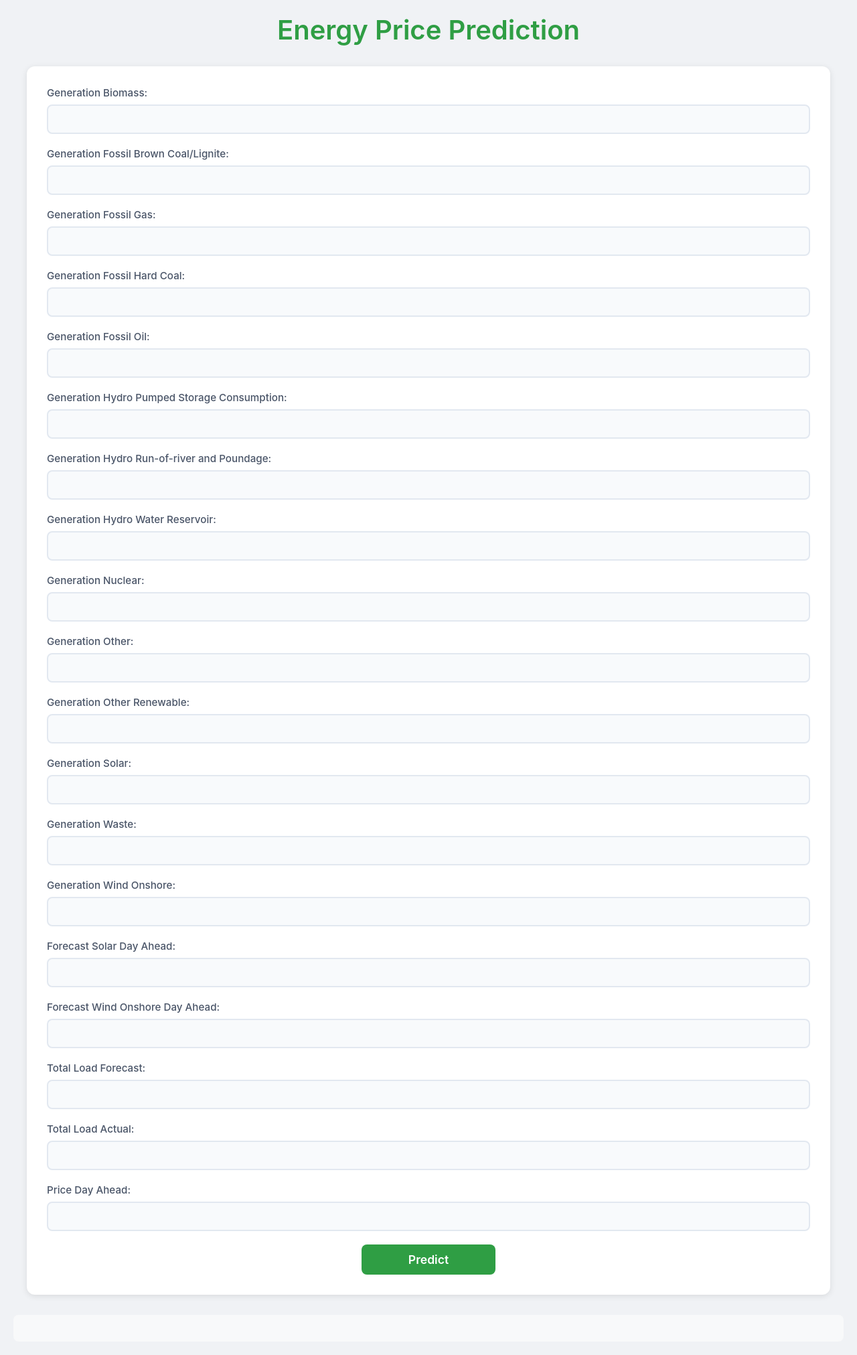
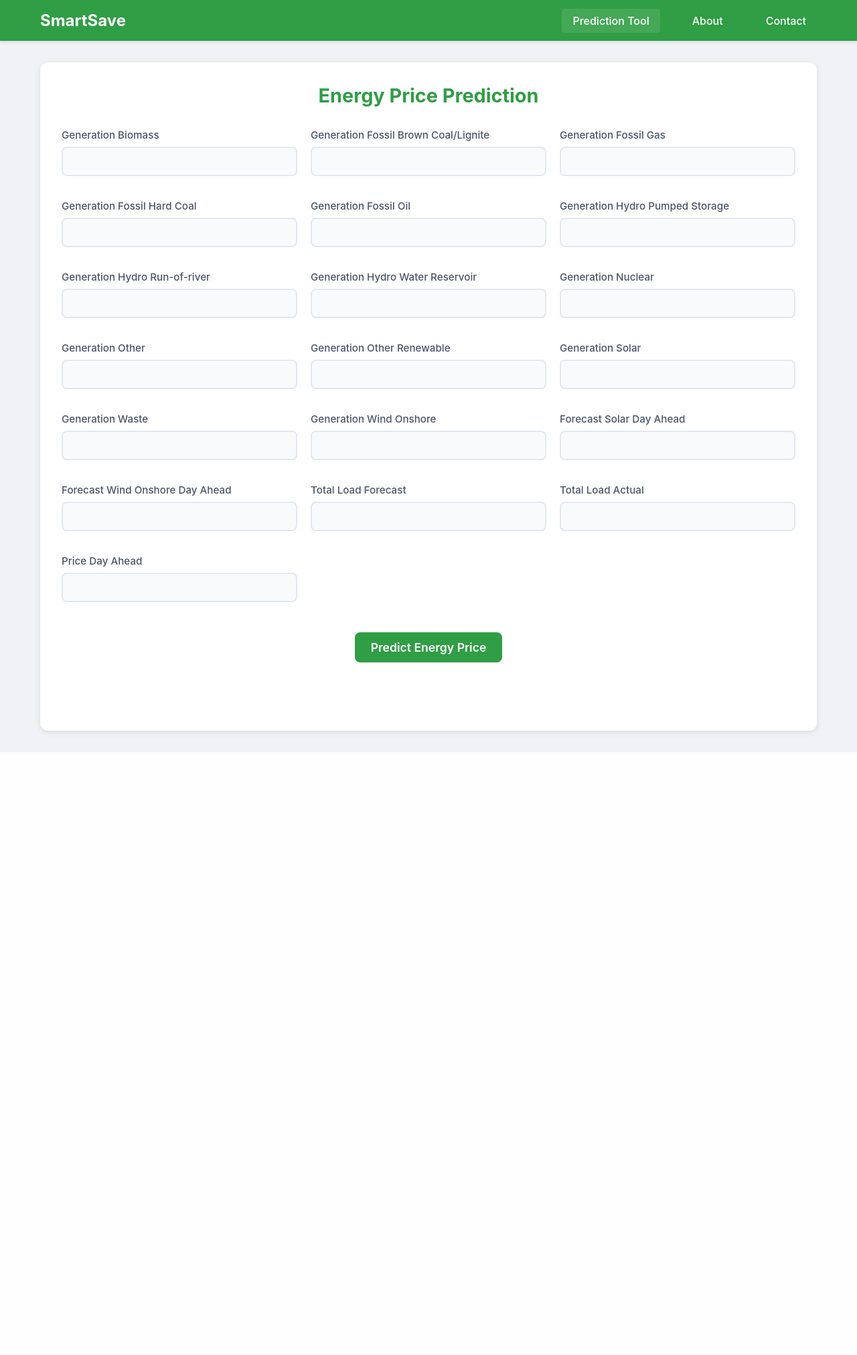
Before and after one commit to kshiraas000/energyHack, a Flask app: page / in a window 1280 px wide. Shown: the whole page at 67% size. After the commit the page ends 1123 px from the top, so only its background shows below. Run offline with Flask 2, Linux system fonts and the light colour scheme; parts of the project's set-up code (start-up, migrations or seed data) failed here and were passed over.

Commit message:
oops forgot to change frontent on the backend side

```diff
--- a/backend/static/style.css
+++ b/backend/static/style.css
@@ -1,4 +1,4 @@
-/* Modern styling for energy prediction form */
+/* Reset and base styles */
 * {
     margin: 0;
     padding: 0;
@@ -8,27 +8,75 @@
 
 body {
     background-color: #f0f2f5;
-    padding: 20px;
     color: #1a1a1a;
+    min-height: 100vh;
 }
 
-h1 {
-    color: #2f9e44;
-    text-align: center;
-    margin-bottom: 30px;
-    font-size: 2.5rem;
-    font-weight: 600;
+/* Navigation styles */
+.navbar {
+    background-color: #2f9e44;
+    color: white;
+    padding: 1rem 0;
+    box-shadow: 0 2px 4px rgba(0, 0, 0, 0.1);
 }
 
-#prediction-form {
+.nav-content {
     max-width: 1200px;
     margin: 0 auto;
+    padding: 0 20px;
+    display: flex;
+    justify-content: space-between;
+    align-items: center;
+}
+
+.nav-logo {
+    font-size: 1.5rem;
+    font-weight: bold;
+    color: white;
+}
+
+.nav-links {
+    display: flex;
+    list-style: none;
+    gap: 2rem;
+}
+
+.nav-links a {
+    color: white;
+    text-decoration: none;
+    font-weight: 500;
+    padding: 0.5rem 1rem;
+    border-radius: 4px;
+    transition: background-color 0.2s;
+}
+
+.nav-links a:hover,
+.nav-links a.active {
+    background-color: rgba(255, 255, 255, 0.1);
+}
+
+/* Main container styles */
+.container {
+    max-width: 1200px;
+    margin: 2rem auto;
+    padding: 0 20px;
+}
+
+.content-box {
     background: white;
-    padding: 30px;
+    padding: 2rem;
     border-radius: 12px;
     box-shadow: 0 2px 10px rgba(0, 0, 0, 0.1);
 }
 
+.section-title {
+    color: #2f9e44;
+    font-size: 1.8rem;
+    margin-bottom: 2rem;
+    text-align: center;
+}
+
+/* Form styles */
 .form-grid {
     display: grid;
     grid-template-columns: repeat(auto-fit, minmax(350px, 1fr));
@@ -83,11 +131,11 @@ button[type="submit"]:hover {
     background-color: #2b8a3e;
 }
 
+/* Results styles */
 #result {
     margin-top: 30px;
     padding: 20px;
     border-radius: 8px;
-    background-color: #f8f9fa;
     text-align: center;
 }
 
@@ -111,18 +159,23 @@ button[type="submit"]:hover {
     border-left: 4px solid #c53030;
 }
 
-/* Responsive adjustments */
+/* Responsive styles */
 @media (max-width: 768px) {
-    body {
+    .nav-content {
+        flex-direction: column;
+        gap: 1rem;
+    }
+
+    .nav-links {
+        gap: 1rem;
+    }
+
+    .container {
         padding: 10px;
     }
 
-    h1 {
-        font-size: 2rem;
-    }
-
-    #prediction-form {
-        padding: 20px;
+    .content-box {
+        padding: 1rem;
     }
 
     .form-grid {
--- a/backend/templates/index.html
+++ b/backend/templates/index.html
@@ -3,77 +3,131 @@
     <head>
         <meta charset="UTF-8">
         <meta name="viewport" content="width=device-width, initial-scale=1.0">
-        <title>Energy Price Prediction</title>
+        <title>SmartSave - Energy Price Prediction</title>
+        <link rel="icon" type="image/x-icon" href="favicon.ico">
         <script src="https://code.jquery.com/jquery-3.6.0.min.js"></script>
         <link rel="stylesheet" href="{{ url_for('static', filename='style.css') }}">
     </head>
+    <body>
+        <nav class="navbar">
+            <div class="nav-content">
+                <div class="nav-logo">SmartSave</div>
+                <ul class="nav-links">
+                    <li><a href="#" class="active">Prediction Tool</a></li>
+                    <li><a href="#">About</a></li>
+                    <li><a href="#">Contact</a></li>
+                </ul>
+            </div>
+        </nav>
 
-<body>
-    <h1>Energy Price Prediction</h1>
+        <main class="container">
+            <div class="content-box">
+                <h2 class="section-title">Energy Price Prediction</h2>
                 <form id="prediction-form">
-        <label for="generation_biomass">Generation Biomass:</label>
-        <input type="number" id="generation_biomass" name="generation biomass" required><br><br>
+                    <div class="form-grid">
+                        <div class="form-group">
+                            <label for="generation_biomass">Generation Biomass</label>
+                            <input type="number" id="generation_biomass" name="generation biomass" required>
+                        </div>
 
-        <label for="generation_fossil_brown_coal">Generation Fossil Brown Coal/Lignite:</label>
-        <input type="number" id="generation_fossil_brown_coal" name="generation fossil brown coal/lignite" required><br><br>
+                        <div class="form-group">
+                            <label for="generation_fossil_brown_coal">Generation Fossil Brown Coal/Lignite</label>
+                            <input type="number" id="generation_fossil_brown_coal" name="generation fossil brown coal/lignite" required>
+                        </div>
 
-        <label for="generation_fossil_gas">Generation Fossil Gas:</label>
-        <input type="number" id="generation_fossil_gas" name="generation fossil gas" required><br><br>
+                        <div class="form-group">
+                            <label for="generation_fossil_gas">Generation Fossil Gas</label>
+                            <input type="number" id="generation_fossil_gas" name="generation fossil gas" required>
+                        </div>
 
-        <label for="generation_fossil_hard_coal">Generation Fossil Hard Coal:</label>
-        <input type="number" id="generation_fossil_hard_coal" name="generation fossil hard coal" required><br><br>
+                        <div class="form-group">
+                            <label for="generation_fossil_hard_coal">Generation Fossil Hard Coal</label>
+                            <input type="number" id="generation_fossil_hard_coal" name="generation fossil hard coal" required>
+                        </div>
 
-        <label for="generation_fossil_oil">Generation Fossil Oil:</label>
-        <input type="number" id="generation_fossil_oil" name="generation fossil oil" required><br><br>
+                        <div class="form-group">
+                            <label for="generation_fossil_oil">Generation Fossil Oil</label>
+                            <input type="number" id="generation_fossil_oil" name="generation fossil oil" required>
+                        </div>
 
-        <label for="generation_hydro_pumped_storage_consumption">Generation Hydro Pumped Storage Consumption:</label>
-        <input type="number" id="generation_hydro_pumped_storage_consumption" name="generation hydro pumped storage consumption" required><br><br>
+                        <div class="form-group">
+                            <label for="generation_hydro_pumped_storage_consumption">Generation Hydro Pumped Storage</label>
+                            <input type="number" id="generation_hydro_pumped_storage_consumption" name="generation hydro pumped storage consumption" required>
+                        </div>
 
-        <label for="generation_hydro_run_of_river_and_poundage">Generation Hydro Run-of-river and Poundage:</label>
-        <input type="number" id="generation_hydro_run_of_river_and_poundage" name="generation hydro run-of-river and poundage" required><br><br>
+                        <div class="form-group">
+                            <label for="generation_hydro_run_of_river_and_poundage">Generation Hydro Run-of-river</label>
+                            <input type="number" id="generation_hydro_run_of_river_and_poundage" name="generation hydro run-of-river and poundage" required>
+                        </div>
 
-        <label for="generation_hydro_water_reservoir">Generation Hydro Water Reservoir:</label>
-        <input type="number" id="generation_hydro_water_reservoir" name="generation hydro water reservoir" required><br><br>
+                        <div class="form-group">
+                            <label for="generation_hydro_water_reservoir">Generation Hydro Water Reservoir</label>
+                            <input type="number" id="generation_hydro_water_reservoir" name="generation hydro water reservoir" required>
+                        </div>
 
-        <label for="generation_nuclear">Generation Nuclear:</label>
-        <input type="number" id="generation_nuclear" name="generation nuclear" required><br><br>
+                        <div class="form-group">
+                            <label for="generation_nuclear">Generation Nuclear</label>
+                            <input type="number" id="generation_nuclear" name="generation nuclear" required>
+                        </div>
 
-        <label for="generation_other">Generation Other:</label>
-        <input type="number" id="generation_other" name="generation other" required><br><br>
+                        <div class="form-group">
+                            <label for="generation_other">Generation Other</label>
+                            <input type="number" id="generation_other" name="generation other" required>
+                        </div>
 
-        <label for="generation_other_renewable">Generation Other Renewable:</label>
-        <input type="number" id="generation_other_renewable" name="generation other renewable" required><br><br>
+                        <div class="form-group">
+                            <label for="generation_other_renewable">Generation Other Renewable</label>
+                            <input type="number" id="generation_other_renewable" name="generation other renewable" required>
+                        </div>
 
-        <label for="generation_solar">Generation Solar:</label>
-        <input type="number" id="generation_solar" name="generation solar" required><br><br>
+                        <div class="form-group">
+                            <label for="generation_solar">Generation Solar</label>
+                            <input type="number" id="generation_solar" name="generation solar" required>
+                        </div>
 
-        <label for="generation_waste">Generation Waste:</label>
-        <input type="number" id="generation_waste" name="generation waste" required><br><br>
+                        <div class="form-group">
+                            <label for="generation_waste">Generation Waste</label>
+                            <input type="number" id="generation_waste" name="generation waste" required>
+                        </div>
 
-        <label for="generation_wind_onshore">Generation Wind Onshore:</label>
-        <input type="number" id="generation_wind_onshore" name="generation wind onshore" required><br><br>
+                        <div class="form-group">
+                            <label for="generation_wind_onshore">Generation Wind Onshore</label>
+                            <input type="number" id="generation_wind_onshore" name="generation wind onshore" required>
+                        </div>
 
-        <label for="forecast_solar_day_ahead">Forecast Solar Day Ahead:</label>
-        <input type="number" id="forecast_solar_day_ahead" name="forecast solar day ahead" required><br><br>
+                        <div class="form-group">
+                            <label for="forecast_solar_day_ahead">Forecast Solar Day Ahead</label>
+                            <input type="number" id="forecast_solar_day_ahead" name="forecast solar day ahead" required>
+                        </div>
 
-        <label for="forecast_wind_onshore_day_ahead">Forecast Wind Onshore Day Ahead:</label>
-        <input type="number" id="forecast_wind_onshore_day_ahead" name="forecast wind onshore day ahead" required><br><br>
+                        <div class="form-group">
+                            <label for="forecast_wind_onshore_day_ahead">Forecast Wind Onshore Day Ahead</label>
+                            <input type="number" id="forecast_wind_onshore_day_ahead" name="forecast wind onshore day ahead" required>
+                        </div>
 
-        <label for="total_load_forecast">Total Load Forecast:</label>
-        <input type="number" id="total_load_forecast" name="total load forecast" required><br><br>
+                        <div class="form-group">
+                            <label for="total_load_forecast">Total Load Forecast</label>
+                            <input type="number" id="total_load_forecast" name="total load forecast" required>
+                        </div>
 
-        <label for="total_load_actual">Total Load Actual:</label>
-        <input type="number" id="total_load_actual" name="total load actual" required><br><br>
+                        <div class="form-group">
+                            <label for="total_load_actual">Total Load Actual</label>
+                            <input type="number" id="total_load_actual" name="total load actual" required>
+                        </div>
 
-        <label for="price_day_ahead">Price Day Ahead:</label>
-        <input type="number" id="price_day_ahead" name="price day ahead" required><br><br>
+                        <div class="form-group">
+                            <label for="price_day_ahead">Price Day Ahead</label>
+                            <input type="number" id="price_day_ahead" name="price day ahead" required>
+                        </div>
+                    </div>
 
-        <button type="submit">Predict</button>
+                    <button type="submit">Predict Energy Price</button>
                 </form>
 
                 <div id="result"></div>
+            </div>
+        </main>
 
-    <script src="{{ url_for('static', filename='home.js') }}"></script>
         <script>
             $(document).ready(function() {
                 const API_URL = 'https://smartsave-cgw1.onrender.com';
@@ -81,7 +135,6 @@
                 $('#prediction-form').submit(function(e) {
                     e.preventDefault();
 
-                // Show loading state
                     $('#result').html('<p>Calculating prediction...</p>');
 
                     const formData = {};
@@ -95,7 +148,7 @@
                         data: formData,
                         success: function(response) {
                             $('#result').html(`
-                            <div>
+                                <div class="prediction-result">
                                     <h3>Prediction Results</h3>
                                     <p>Predicted Price: €${response.predicted_price.toFixed(2)}</p>
                                     <p>Recommended Action: ${response.action}</p>
```
Lines whose indentation alone changed are shown as unchanged.
